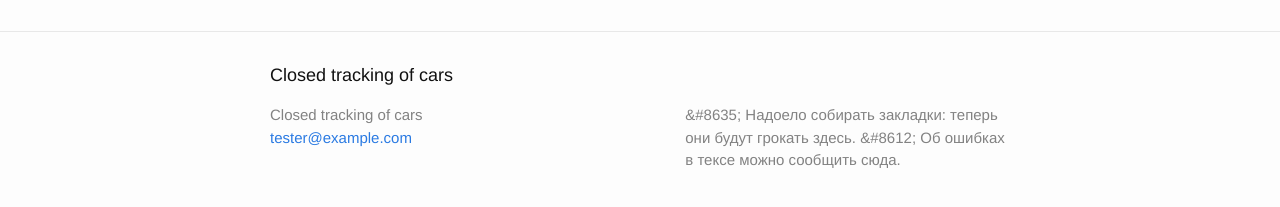
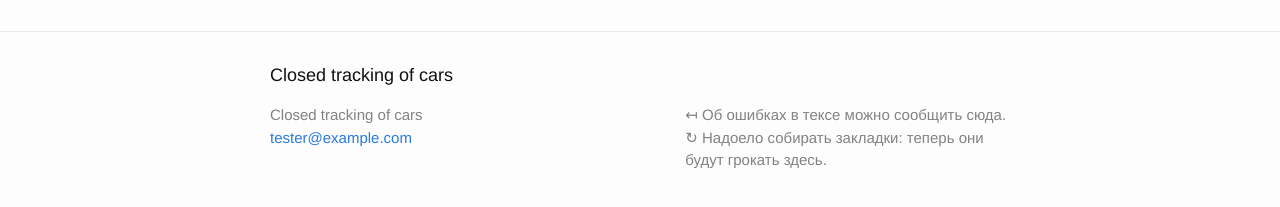
Before and after one commit to bopoh13/ctc-leaflet1, a Jekyll site: the page built from index.md, in a window 1280 px wide. Shown: the part 611-818 px from the top of the page. Built offline with Jekyll 4.4.1, drawn with Linux system fonts in a browser that asks for light colours; nearby versions of some CDN libraries.

Commit message:
Fix 3 desc

```diff
--- a/_config.yml
+++ b/_config.yml
@@ -23,8 +23,8 @@ autor: Tester
 email: tester@example.com
 ##repository: bopoh13/ctc-leaflet1
 description: > # this means to ignore newlines until "baseurl:"
-  &#8635; Надоело собирать закладки: теперь они будут грокать здесь.
-  &#8612; Об ошибках в тексе можно сообщить сюда.
+  ↤ Об ошибках в тексе можно сообщить сюда.
+  ↻ Надоело собирать закладки: теперь они будут грокать здесь.
 meta_description: script, test
 ##baseurl: "/ctc-leaflet1" # the subpath of your site, e.g. /blog
 ##url: "https://bopoh13.github.io" # the base hostname & protocol for your site, e.g. http://example.com
```
